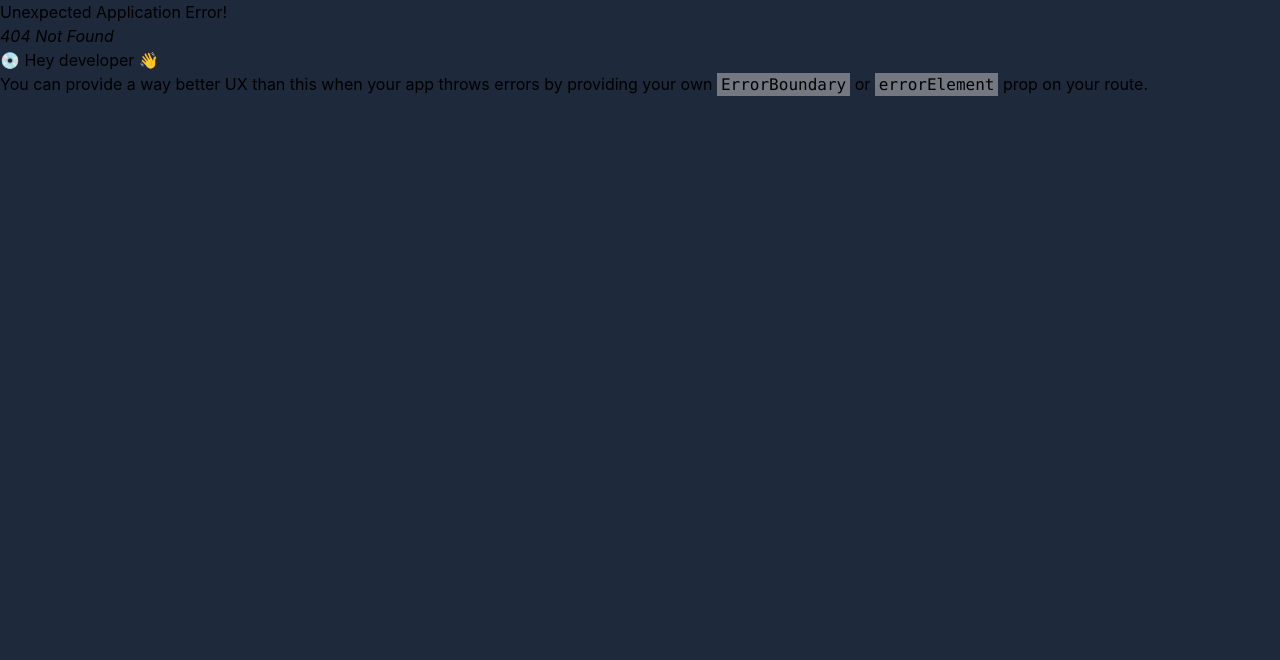
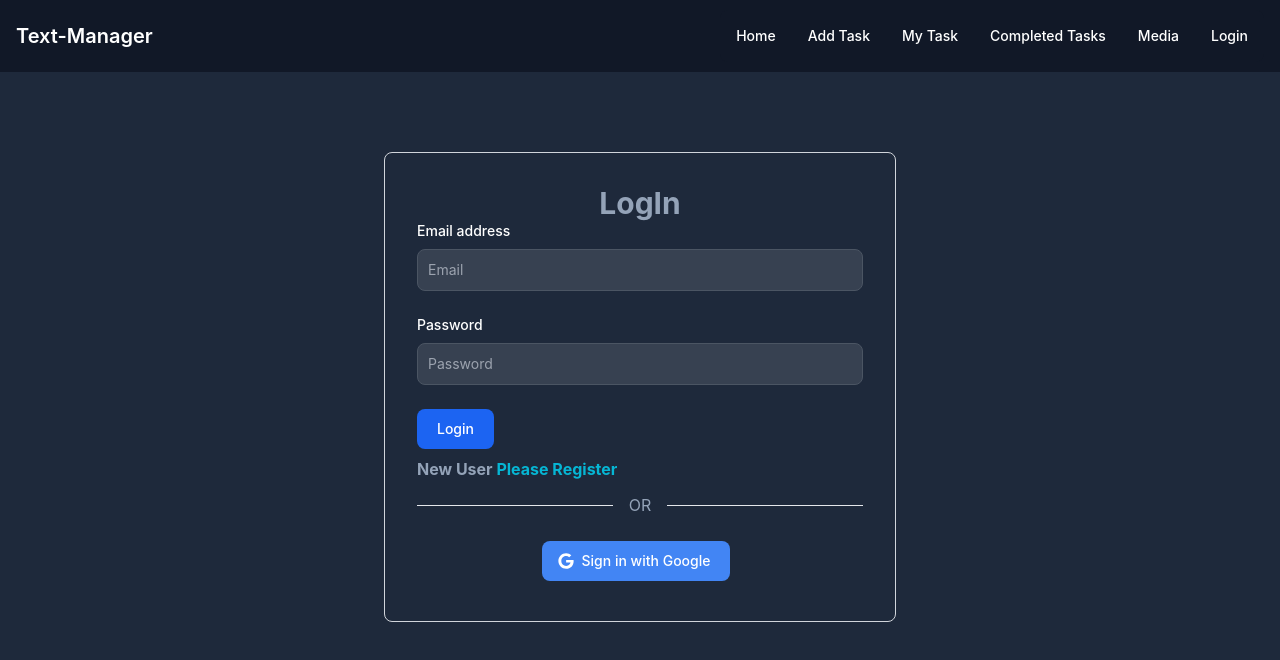
Before and after one commit to 100galib/text-manager-client, a React (Create React App) app: page /login in a window 1280 px wide. Before the commit this address had no page. Shown: the top 660 px of the page. Built offline with nearby package versions, Linux system fonts and the light colour scheme.

Commit message:
login and Register added

```diff
--- a/package.json
+++ b/package.json
@@ -12,6 +12,7 @@
     "flowbite-react": "^0.3.7",
     "react": "^18.2.0",
     "react-dom": "^18.2.0",
+    "react-hook-form": "^7.41.1",
     "react-redux": "^8.0.5",
     "react-router-dom": "^6.6.1",
     "react-scripts": "5.0.1",
--- a/src/Components/Common/Navigation/Navigation.js
+++ b/src/Components/Common/Navigation/Navigation.js
@@ -30,6 +30,9 @@ const Navigation = () => {
                         <li>
                         <Link to='/media' className="block py-2 pl-3 pr-4 text-white rounded md:bg-transparent md:text-blue-700 md:p-0 dark:text-white" aria-current="page">Media</Link>
                         </li>
+                        <li>
+                        <Link to='/login' className="block py-2 pl-3 pr-4 text-white rounded md:bg-transparent md:text-blue-700 md:p-0 dark:text-white" aria-current="page">Login</Link>
+                        </li>
                     </ul>
                 </div>
             </div>
--- /dev/null
+++ b/src/Components/Pages/Login/Login.js
@@ -0,0 +1,44 @@
+import React from 'react';
+import { useForm } from "react-hook-form";
+import { Link } from 'react-router-dom';
+
+const Login = () => {
+    const { register, handleSubmit } = useForm();
+
+    const loginHandler = data => {
+        console.log(data)
+    }
+
+    return (
+    <React.Fragment>
+        <form className='lg:w-2/5 mx-auto border rounded-lg border-gray-300 p-8 mt-20' onSubmit={handleSubmit(loginHandler)}>
+        <div className='text-center text-3xl font-bold text-slate-500 dark:text-slate-400'><h1>LogIn</h1></div>
+        <div className="mb-6">
+            <label className="block mb-2 text-sm font-medium text-gray-900 dark:text-white">Email address</label>
+            <input {...register("email" , { required: true })} placeholder="Email" type="email" id="email" className="bg-gray-50 border border-gray-300 text-gray-900 text-sm rounded-lg focus:ring-blue-500 focus:border-blue-500 block w-full p-2.5 dark:bg-gray-700 dark:border-gray-600 dark:placeholder-gray-400 dark:text-white dark:focus:ring-blue-500 dark:focus:border-blue-500"/>
+        </div>
+        <div className="mb-6">
+            <label className="block mb-2 text-sm font-medium text-gray-900 dark:text-white">Password</label>
+            <input {...register("password" , { required: true })} placeholder="Password" type="password" id="password" className="bg-gray-50 border border-gray-300 text-gray-900 text-sm rounded-lg focus:ring-blue-500 focus:border-blue-500 block w-full p-2.5 dark:bg-gray-700 dark:border-gray-600 dark:placeholder-gray-400 dark:text-white dark:focus:ring-blue-500 dark:focus:border-blue-500"/>
+        </div>
+        <button type="submit" className="text-white bg-blue-700 hover:bg-blue-800 focus:ring-4 focus:outline-none focus:ring-blue-300 font-medium rounded-lg text-sm w-full sm:w-auto px-5 py-2.5 text-center dark:bg-blue-600 dark:hover:bg-blue-700 dark:focus:ring-blue-800">Login</button>
+        <br />
+        <p className='font-bold my-2 text-slate-500 dark:text-slate-400'>New User <Link to={'/register'} className="text-cyan-500">Please Register</Link></p>
+        <div className='flex items-center justify-center mt-3 mb-6'>
+            <hr className='w-3/5' />
+            <h5 className='mx-4 text-slate-500 dark:text-slate-400'>OR</h5>
+            <hr className='w-3/5' />
+        </div>
+        <div className='text-center'>
+        <button type="button" class="text-white bg-[#4285F4] hover:bg-[#4285F4]/90 focus:ring-4 focus:outline-none focus:ring-[#4285F4]/50 font-medium rounded-lg text-sm px-5 py-2.5 text-center inline-flex items-center dark:focus:ring-[#4285F4]/55 mr-2 mb-2">
+        <svg class="mr-2 -ml-1 w-4 h-4" aria-hidden="true" focusable="false" data-prefix="fab" data-icon="google" role="img" xmlns="http://www.w3.org/2000/svg" viewBox="0 0 488 512"><path fill="currentColor" d="M488 261.8C488 403.3 391.1 504 248 504 110.8 504 0 393.2 0 256S110.8 8 248 8c66.8 0 123 24.5 166.3 64.9l-67.5 64.9C258.5 52.6 94.3 116.6 94.3 256c0 86.5 69.1 156.6 153.7 156.6 98.2 0 135-70.4 140.8-106.9H248v-85.3h236.1c2.3 12.7 3.9 24.9 3.9 41.4z"></path></svg>
+        Sign in with Google
+         </button>
+        </div>
+    </form>
+    </React.Fragment>
+
+    );
+};
+
+export default Login;
--- /dev/null
+++ b/src/Components/Pages/Register/Register.js
@@ -0,0 +1,33 @@
+import React from 'react';
+import { useForm } from "react-hook-form";
+
+const Register = () => {
+    const { register, handleSubmit } = useForm();
+
+    const registerHandler = data => {
+        console.log(data)
+    }
+
+    return (
+<form className='lg:w-2/5 mx-auto border rounded-lg border-gray-300 p-8 mt-20' onSubmit={handleSubmit(registerHandler)}>
+<div className='text-center text-3xl font-bold text-slate-500 dark:text-slate-400'><h1>Register</h1></div>
+        <div className="mb-6">
+            <div>
+                <label className="block mb-2 text-sm font-medium text-gray-900 dark:text-white">First name</label>
+                <input {...register("name" , { required: true })} placeholder="Full Name" type="text" id="name" className="bg-gray-50 border border-gray-300 text-gray-900 text-sm rounded-lg focus:ring-blue-500 focus:border-blue-500 block w-full p-2.5 dark:bg-gray-700 dark:border-gray-600 dark:placeholder-gray-400 dark:text-white dark:focus:ring-blue-500 dark:focus:border-blue-500"/>
+            </div>
+        </div>
+        <div className="mb-6">
+            <label className="block mb-2 text-sm font-medium text-gray-900 dark:text-white">Email address</label>
+            <input {...register("email" , { required: true })} placeholder="Email" type="email" id="email" className="bg-gray-50 border border-gray-300 text-gray-900 text-sm rounded-lg focus:ring-blue-500 focus:border-blue-500 block w-full p-2.5 dark:bg-gray-700 dark:border-gray-600 dark:placeholder-gray-400 dark:text-white dark:focus:ring-blue-500 dark:focus:border-blue-500"/>
+        </div>
+        <div className="mb-6">
+            <label className="block mb-2 text-sm font-medium text-gray-900 dark:text-white">Password</label>
+            <input {...register("password" , { required: true })} placeholder="Password" type="password" id="password" className="bg-gray-50 border border-gray-300 text-gray-900 text-sm rounded-lg focus:ring-blue-500 focus:border-blue-500 block w-full p-2.5 dark:bg-gray-700 dark:border-gray-600 dark:placeholder-gray-400 dark:text-white dark:focus:ring-blue-500 dark:focus:border-blue-500"/>
+        </div>
+        <button type="submit" className="text-white bg-blue-700 hover:bg-blue-800 focus:ring-4 focus:outline-none focus:ring-blue-300 font-medium rounded-lg text-sm w-full sm:w-auto px-5 py-2.5 text-center dark:bg-blue-600 dark:hover:bg-blue-700 dark:focus:ring-blue-800">Register</button>
+    </form>
+    );
+};
+
+export default Register;
```
Also changed, not shown: src/Components/Routes/Routes.js (+10 -0 lines), 1 other file (tests, documents, lock files or other folders).
